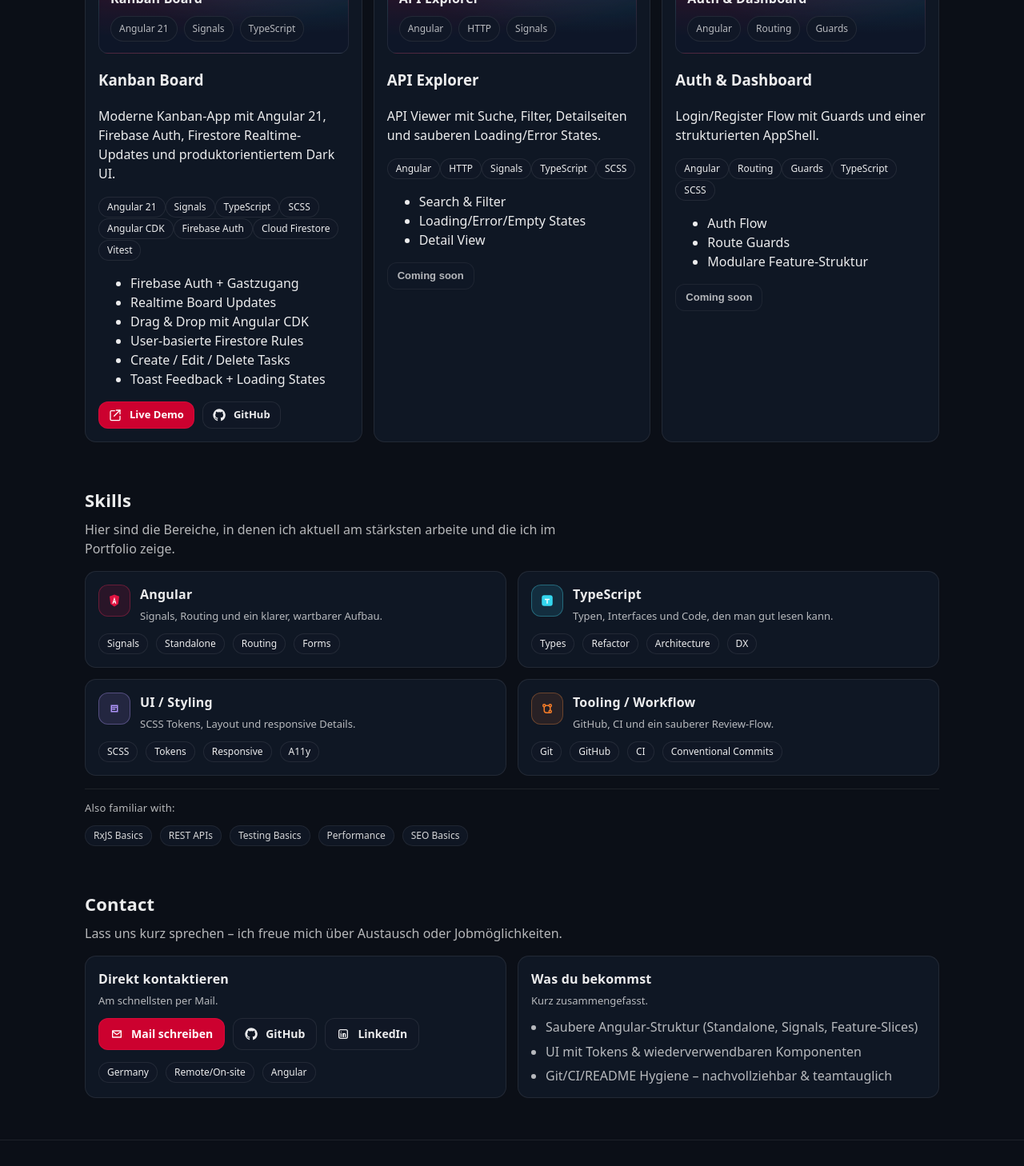
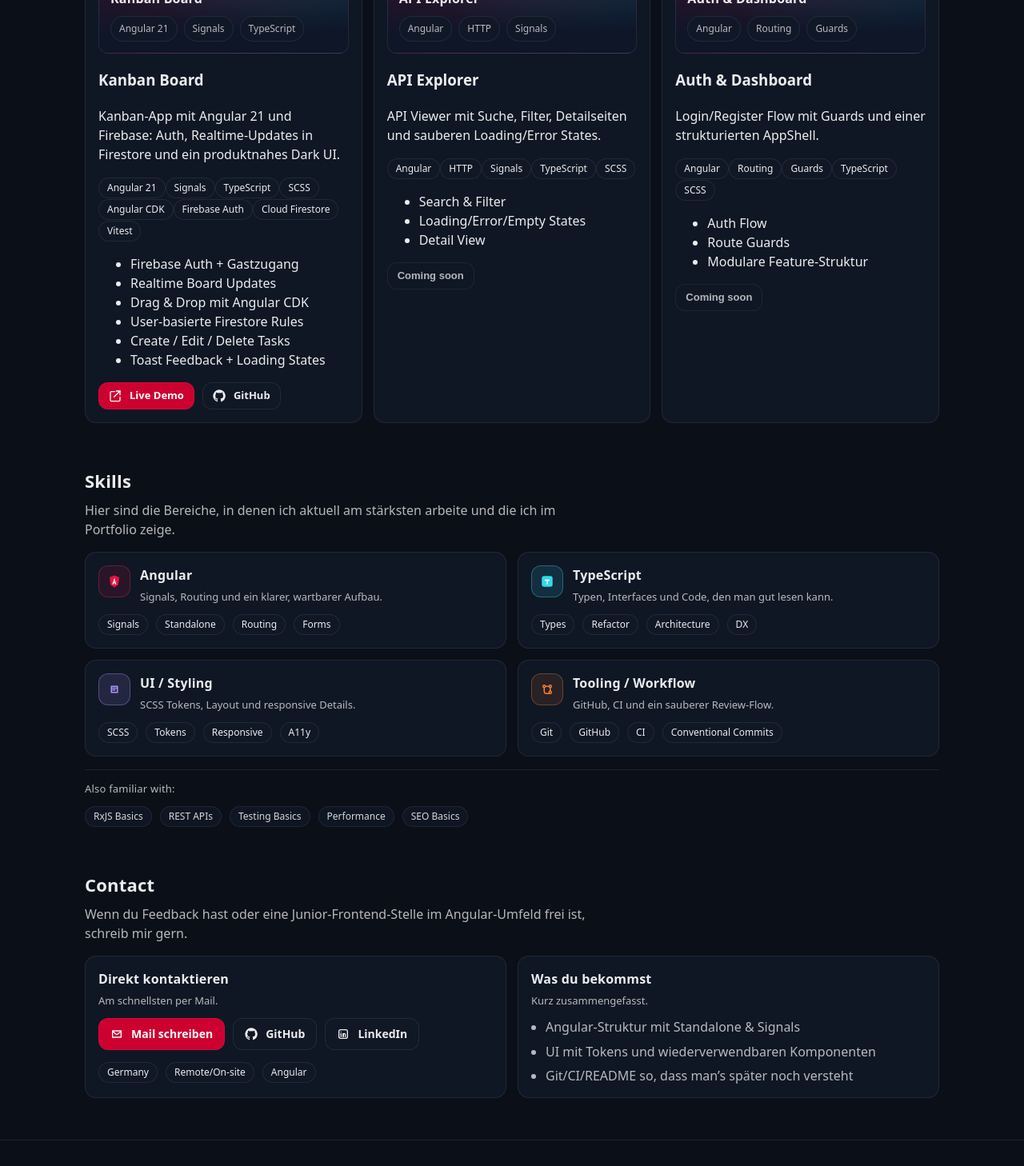
Before and after one commit to Matthias146/portfolio_2026, an Angular app: page / in a window 1280 px wide. Shown: the part 1300-2758 px from the top of the page at 80% size. Built offline with nearby package versions, Linux system fonts and the light colour scheme.

Commit message:
docs(projects): refine project copy and clean optional fields

```diff
--- a/src/app/features/home/sections/contact/contact.html
+++ b/src/app/features/home/sections/contact/contact.html
@@ -1,6 +1,6 @@
 <ui-section
   title="Contact"
-  subtitle="Lass uns kurz sprechen – ich freue mich über Austausch oder Jobmöglichkeiten."
+  subtitle="Wenn du Feedback hast oder eine Junior-Frontend-Stelle im Angular-Umfeld frei ist, schreib mir gern."
 >
   <div class="grid">
     <ui-card [hoverable]="true" title="Direkt kontaktieren" subtitle="Am schnellsten per Mail.">
@@ -30,9 +30,9 @@
 
     <ui-card [hoverable]="true" title="Was du bekommst" subtitle="Kurz zusammengefasst.">
       <ul class="bullets">
-        <li>Saubere Angular-Struktur (Standalone, Signals, Feature-Slices)</li>
-        <li>UI mit Tokens & wiederverwendbaren Komponenten</li>
-        <li>Git/CI/README Hygiene – nachvollziehbar & teamtauglich</li>
+        <li>Angular-Struktur mit Standalone & Signals</li>
+        <li>UI mit Tokens und wiederverwendbaren Komponenten</li>
+        <li>Git/CI/README so, dass man’s später noch versteht</li>
       </ul>
     </ui-card>
   </div>
--- a/src/app/features/projects/data/projects.data.ts
+++ b/src/app/features/projects/data/projects.data.ts
@@ -5,7 +5,7 @@ export const PROJECTS: Project[] = [
     slug: 'kanban',
     title: 'Kanban Board',
     summary:
-      'Moderne Kanban-App mit Angular 21, Firebase Auth, Firestore Realtime-Updates und produktorientiertem Dark UI.',
+      'Kanban-App mit Angular 21 und Firebase: Auth, Realtime-Updates in Firestore und ein produktnahes Dark UI.',
     stack: [
       'Angular 21',
       'Signals',
@@ -61,7 +61,7 @@ export const PROJECTS: Project[] = [
     sections: [
       {
         title: 'Status',
-        body: 'Das Projekt befindet sich noch in der Entwicklung und wird bald zur verfügung stehen.',
+        body: 'Das Projekt ist noch in Arbeit. Ich ergänze Demo und Repo Schritt für Schritt.',
       },
       {
         title: 'Technische Entscheidungen',
@@ -90,7 +90,7 @@ export const PROJECTS: Project[] = [
     sections: [
       {
         title: 'Status',
-        body: 'Das Projekt befindet sich noch in der Entwicklung und wird bald zur verfügung stehen.',
+        body: 'Das Projekt ist noch in Arbeit. Ich ergänze Demo und Repo Schritt für Schritt.',
       },
       {
         title: 'Technische Entscheidungen',
```
